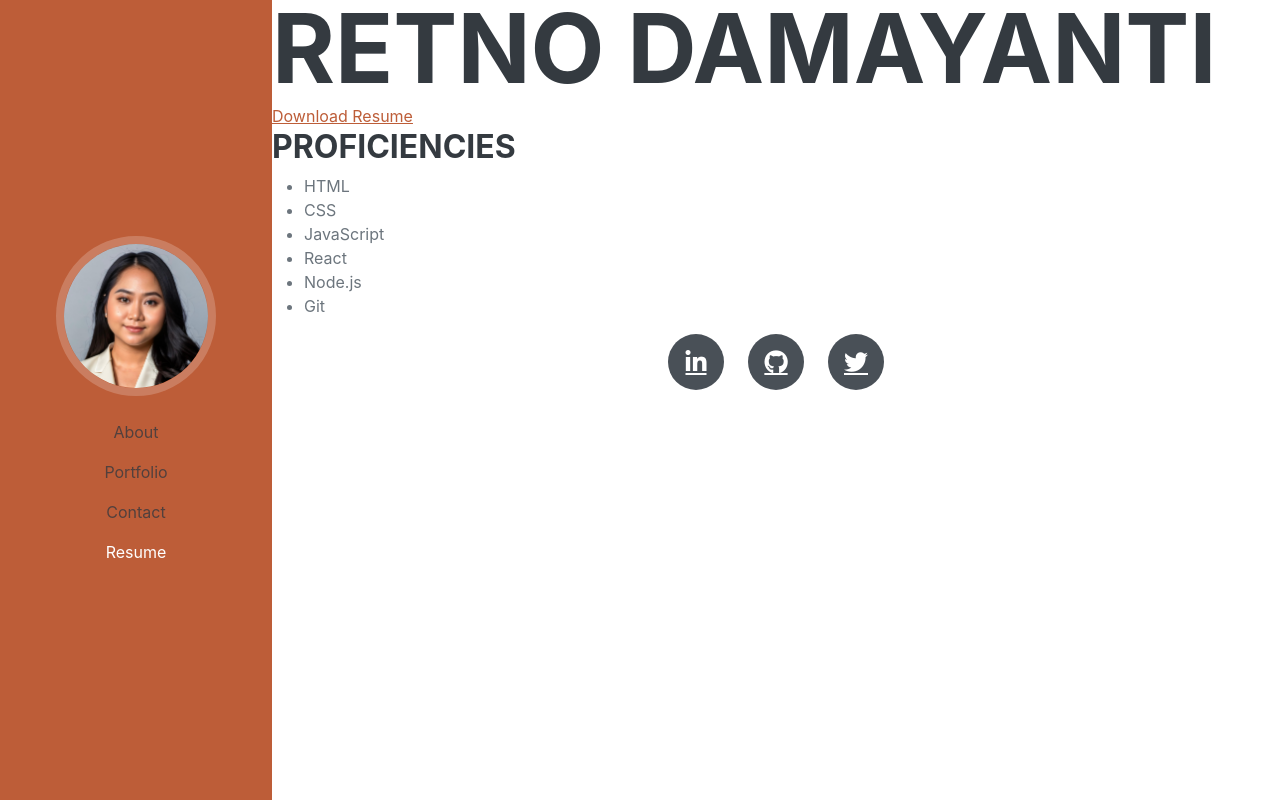
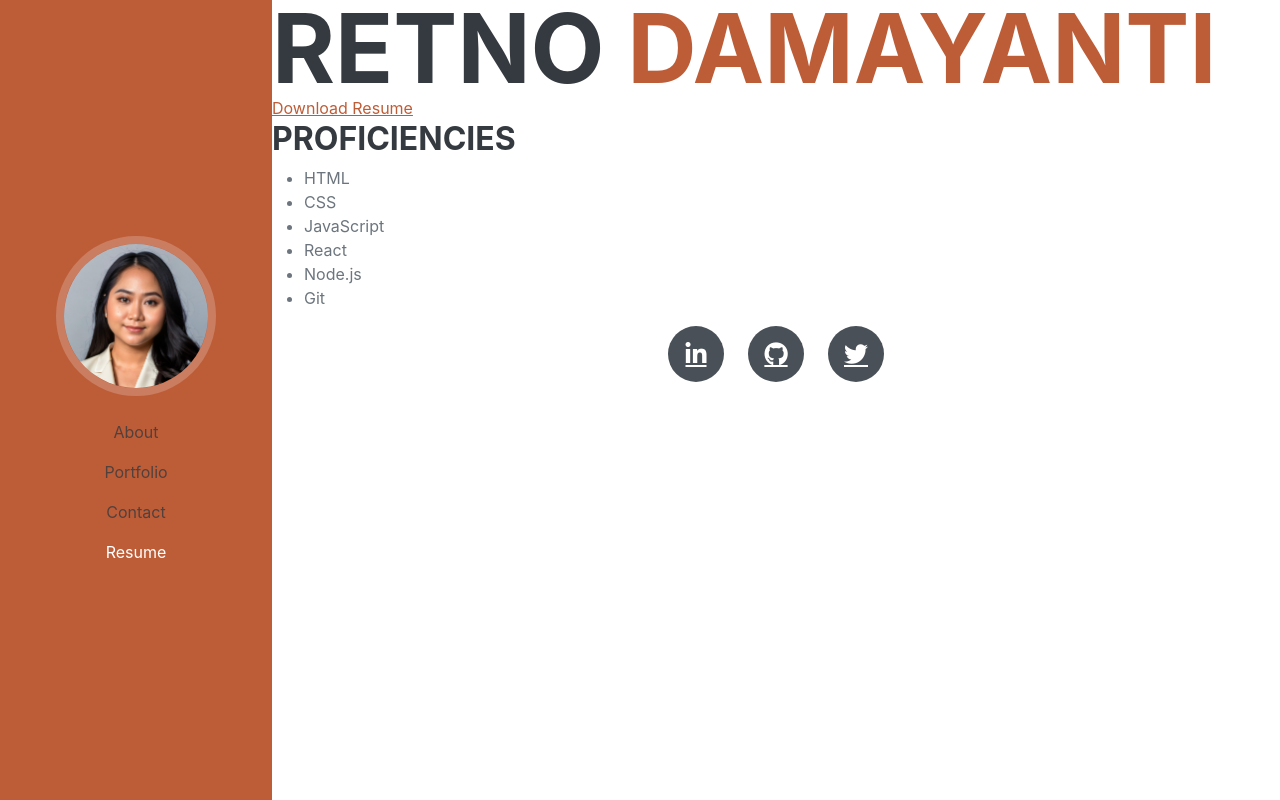
Before and after one commit to retnodamayanti/react-portfolio, a React (Create React App) app: page /resume in a window 1280 px wide. Built offline with nearby package versions, Linux system fonts and the light colour scheme.

Commit message:
added color to header

```diff
--- a/src/components/Header.js
+++ b/src/components/Header.js
@@ -3,8 +3,10 @@ import Navigation from './Navigation.js';
 
 const Header = () => {
   return (
-    <header>
-      <h1>Retno Damayanti</h1>
+    <header className="card-header">
+      <h1 className="mb-0">
+          Retno <span className="text-primary">Damayanti</span>
+        </h1>
       <Navigation />
     </header>
   );
```
